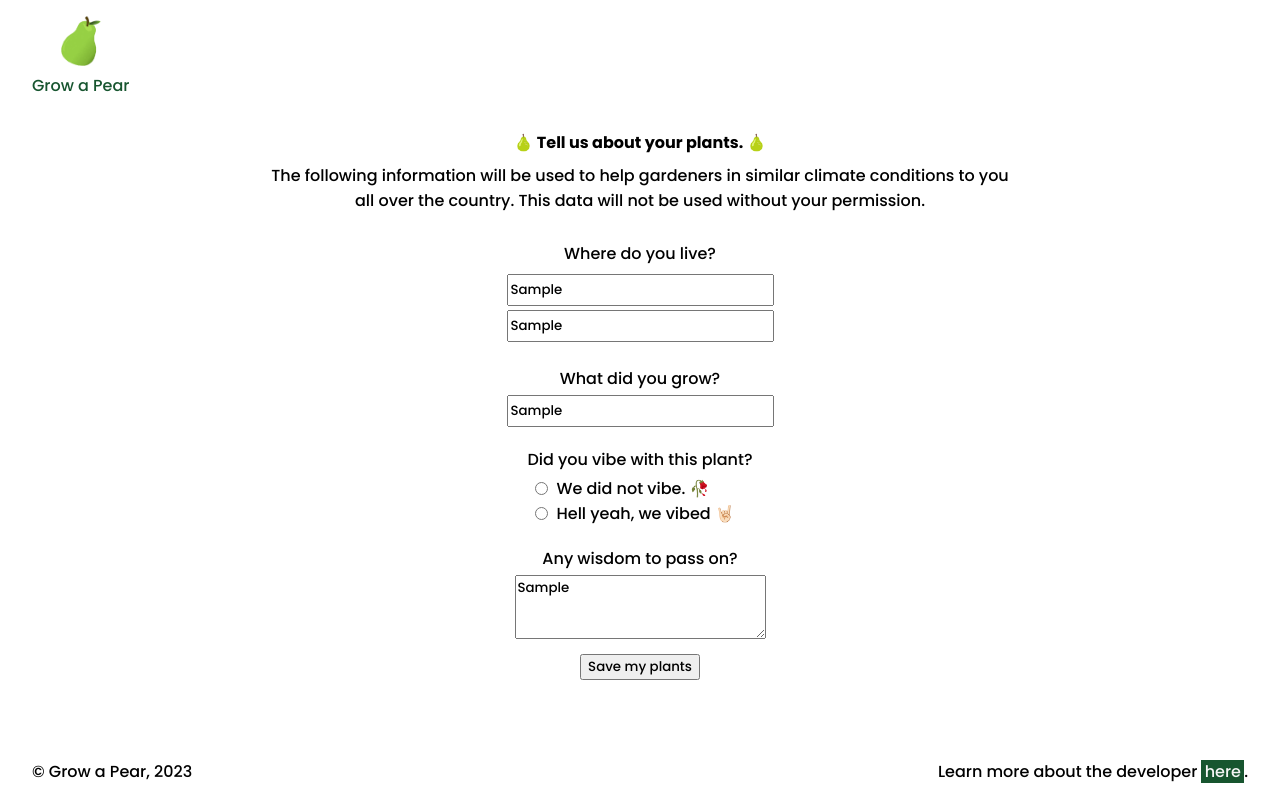
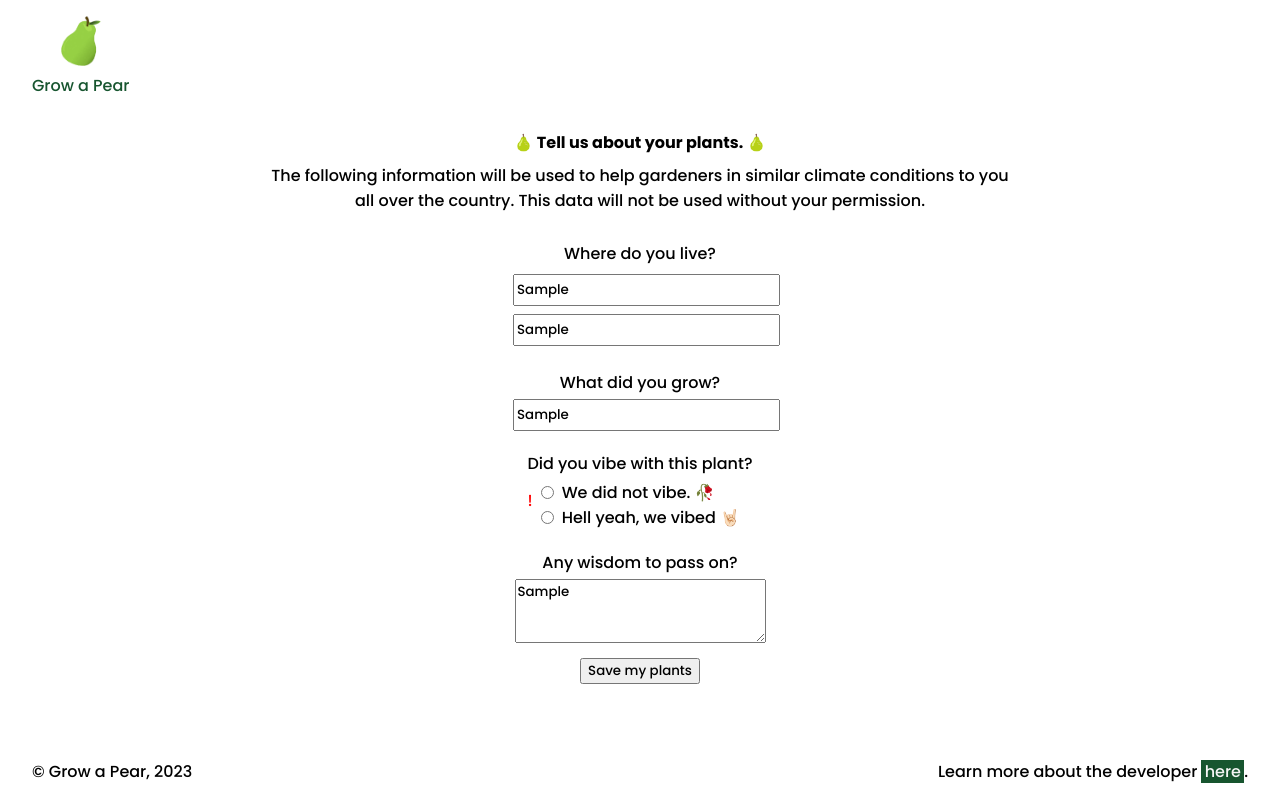
Before and after one commit to meredith-j/grow-a-pear-frontend, a Next.js app: page /your-garden in a window 1280 px wide. Both pictures are taken after typing "Sample", "Sample", "Sample", "Sample" into the empty fields and a click on the button "Save my plants". Built offline with nearby package versions, Linux system fonts and the light colour scheme.

Commit message:
complete form validation and initial styles

```diff
--- a/src/app/components/form.js
+++ b/src/app/components/form.js
@@ -11,6 +11,7 @@ export default function Form() {
     const [plant, setPlant] = useState("")
     const [vibe, setVibe] = useState("")
     const [review, setReview] = useState("")
+    const [isValid, setIsValid] = useState(true)
 
     // add form fields
     const handleClick = () => {
@@ -23,23 +24,34 @@ export default function Form() {
         e.preventDefault();
 
         // form validation
+        // let errors = {};
+
         if (!city || city === "") {
-            console.log("City is required.")
+            // errors.city = "City is required."
+            setIsValid(false)
+            return
         }
 
         if (!province || province === "") {
-            console.log("Province is required.")
+            // errors.city = "City is required."
+            setIsValid(false)
+            return
         }
 
         if (!plant || plant === "") {
-            console.log("Plant is required.")
+            // errors.plant = "Plant is required."
+            setIsValid(false)
+            return
         }
 
         if (!vibe || vibe === "") {
-            console.log("Vibe is required.")
+            // errors.vibe = "Vibe is required."
+            setIsValid(false)
+            return
         }
 
-        else {
+        // setErrors(errors)
+
         // create body for request
         const newPlant = {};
         newPlant.city = e.target.city.value;
@@ -62,7 +74,7 @@ export default function Form() {
             .catch((err) => {
             console.log(err);
             });
-        }
+
     }
 
     return (
@@ -73,6 +85,8 @@ export default function Form() {
                 <div className={styles.form_question}>
                     <label className={styles.form_label}>
                         Where do you live?</label>
+                    <div className={styles.form_validation}>
+                        <p className={`${styles.form_no_error} ${!isValid && city === "" ? styles.form_error : ""}`}>!</p>
                         <input className={styles.form_location}
                             type="text"
                             name="city"
@@ -81,6 +95,9 @@ export default function Form() {
                             onChange={(e) => {
                                 setCity(e.target.value)}}
                         />
+                    </div>
+                    <div className={styles.form_validation}>
+                        <p className={`${styles.form_no_error} ${!isValid && province === "" ? styles.form_error : ""}`}>!</p>
                         <input className={styles.form_location}
                             type="text"
                             name="province"
@@ -90,9 +107,12 @@ export default function Form() {
                                 setProvince(e.target.value)}}
                         />
                     </div>
+                </div>
                 <div className={styles.form_question}>
                     <label className={styles.form_label}>
                         What did you grow?</label>
+                    <div className={styles.form_validation}>
+                        <p className={`${styles.form_no_error} ${!isValid && plant === "" ? styles.form_error : ""}`}>!</p>
                         <input className={styles.form_plant}
                             type="text"
                             name="plant"
@@ -102,11 +122,15 @@ export default function Form() {
                                 setPlant(e.target.value)}}
                         />
                     </div>
+                </div>
                 <div className={styles.form_question}>
                     <label className={styles.form_label}>
                         Did you vibe with this plant?</label>
+                    <div className={styles.form_vibes_validation}>
+                        <p className={`${styles.form_no_error} ${!isValid && vibe === "" ? styles.form_error : ""}`}>!</p>
+                        <div className={styles.form_vibes}>
                             <div className={styles.form_vibe}>
-                        <input className="vibe__option"
+                                <input className={styles.form_vibe_option}
                                     type="radio"
                                     name="vibe"
                                     value="false"
@@ -116,7 +140,7 @@ export default function Form() {
                                 <p className={styles.form_vibe_label}>We did not vibe. 🥀</p>
                             </div>
                             <div className={styles.form_vibe}>
-                        <input className="vibe__option"
+                                <input className={styles.form_vibe_option}
                                     type="radio"
                                     name="vibe"
                                     value="true"
@@ -124,6 +148,8 @@ export default function Form() {
                                     setVibe(e.target.value)}}
                                 />
                                 <p className={styles.form_vibe_label}>Hell yeah, we vibed 🤘🏻</p>
+                            </div>
+                        </div>
                     </div>
                 </div>
                 <div className={styles.form_question}>
--- a/src/app/styles/partials/colours.scss
+++ b/src/app/styles/partials/colours.scss
@@ -1,2 +1,3 @@
 $background: #f5f5f5;
 $text-alt: #17552F;
+$error: red;
--- a/src/app/styles/your-garden.module.scss
+++ b/src/app/styles/your-garden.module.scss
@@ -42,6 +42,23 @@
         height: 2rem;
         display: flex;
         flex-direction: column;
+        background-color: none;
+    }
+
+    &_validation {
+        display: flex;
+        flex-direction: row;
+        gap: 0.5rem;
+    }
+
+    &_no_error {
+        visibility: hidden;
+    }
+
+    &_error {
+        visibility: visible;
+        color: $error;
+        padding: 0.5rem 0 0 0;
     }
 
     &_plant {
@@ -60,6 +77,11 @@
         }
     }
 
+    &_vibes_validation {
+        display: flex;
+        flex-direction: row;
+    }
+
     &_comment {
         width: 100%;
         height: 4rem;
```
Also changed, not shown: public/error-icon.png (added). Lines whose indentation alone changed are shown as unchanged.
